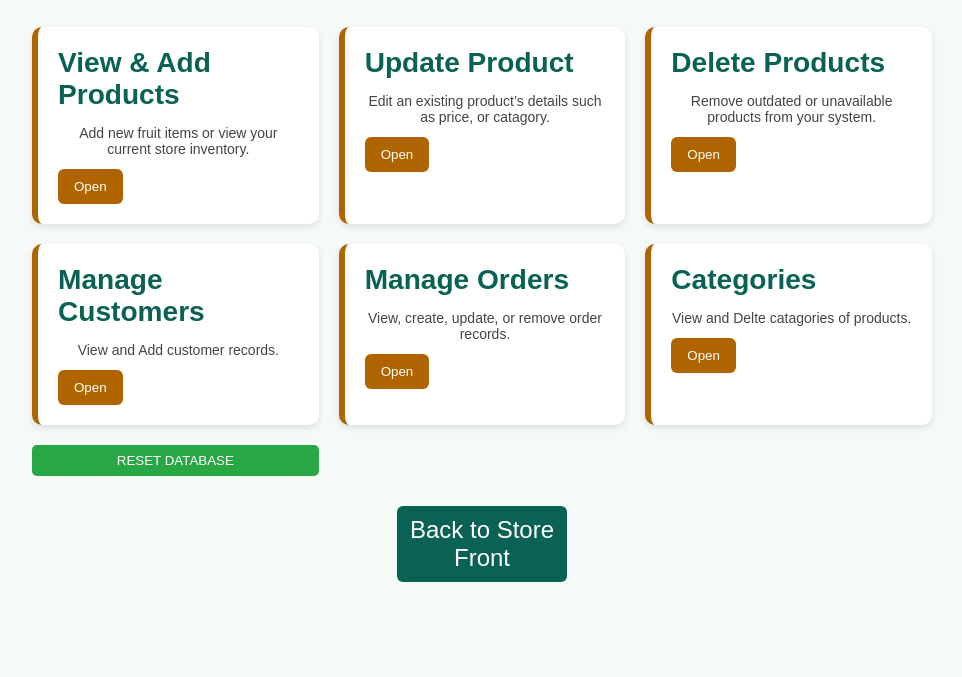
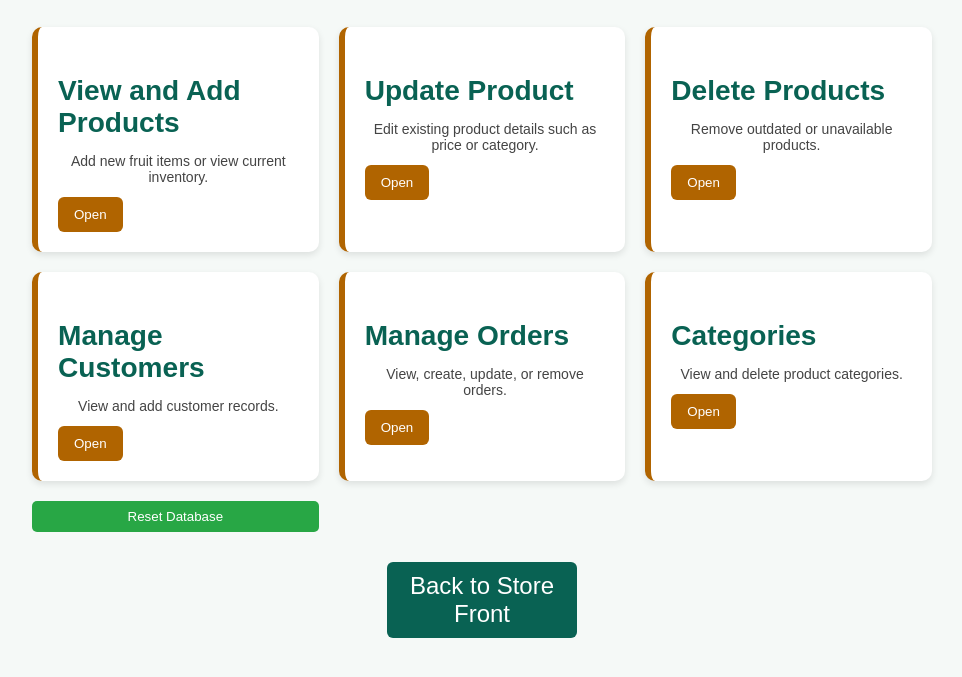
Before and after one commit to mhambric/exotic-fruit-frontend, a plain HTML site: page client-home.html in a window 1280 px wide. Shown: the part 161-838 px from the top of the page, without its empty margins (158-1120 px from the left). Drawn offline with Linux system fonts and the light colour scheme.

Commit message:
Add files via upload

```diff
--- a/client-home.html
+++ b/client-home.html
@@ -1,15 +1,20 @@
 <!DOCTYPE html>
 <html lang="en">
 <head>
+  <!-- Basic page setup -->
   <meta charset="UTF-8">
   <title>Client Dashboard | Exotic Fruits</title>
 
+  <!-- Custom font for headings -->
   <link href="https://fonts.googleapis.com/css2?family=Pacifico&display=swap" rel="stylesheet">
+
+  <!-- Shared application styles -->
   <link rel="stylesheet" href="style.css">
 
+  <!-- Page specific layout styles -->
   <style>
     body {
-      font-family: Arial;
+      font-family: Arial, sans-serif;
       background: #f5f9f7;
       padding: 20px;
     }
@@ -38,7 +43,7 @@
     }
 
     .card h3 {
-      margin: 0 0 10px 0;
+      margin-bottom: 10px;
       color: #096253;
     }
 
@@ -64,7 +69,7 @@
     .back-btn {
       margin-top: 30px;
       display: block;
-      width: 150px;
+      width: 170px;
       text-align: center;
       background-color: #096253;
       color: white;
@@ -83,72 +88,82 @@
 
 <body>
 
+  <!-- Dashboard heading -->
   <h1>Client Dashboard</h1>
 
+  <!-- Management feature grid -->
   <div class="grid">
 
+    <!-- Product management -->
     <div class="card">
-      <h3>View & Add Products</h3>
-      <p>Add new fruit items or view your current store inventory.</p>
+      <h3>View and Add Products</h3>
+      <p>Add new fruit items or view current inventory.</p>
       <button onclick="location.href='view-and-add-products.html'">Open</button>
     </div>
 
     <div class="card">
       <h3>Update Product</h3>
-      <p>Edit an existing product’s details such as price, or catagory.</p>
+      <p>Edit existing product details such as price or category.</p>
       <button onclick="location.href='update-product.html'">Open</button>
     </div>
 
     <div class="card">
       <h3>Delete Products</h3>
-      <p>Remove outdated or unavailable products from your system.</p>
+      <p>Remove outdated or unavailable products.</p>
       <button onclick="location.href='delete-product.html'">Open</button>
     </div>
 
+    <!-- Customer management -->
     <div class="card">
       <h3>Manage Customers</h3>
-      <p>View and Add customer records.</p>
+      <p>View and add customer records.</p>
       <button onclick="location.href='manage-customers.html'">Open</button>
     </div>
 
+    <!-- Order management -->
     <div class="card">
       <h3>Manage Orders</h3>
-      <p>View, create, update, or remove order records.</p>
+      <p>View, create, update, or remove orders.</p>
       <button onclick="location.href='manage-orders.html'">Open</button>
     </div>
 
+    <!-- Category management -->
     <div class="card">
       <h3>Categories</h3>
-      <p>View and Delte catagories of products.</p>
+      <p>View and delete product categories.</p>
       <button onclick="location.href='categories.html'">Open</button>
     </div>
 
-    <button id="resetBtn">RESET DATABASE</button>
+    <!-- Database reset action -->
+    <button id="resetBtn">Reset Database</button>
   </div>
 
-  <a href="index.html" class="back-btn"> Back to Store Front</a>
+  <!-- Navigation back to storefront -->
+  <a href="index.html" class="back-btn">Back to Store Front</a>
 
-<script>
+  <!-- Backend interaction logic -->
+  <script>
     const API_BASE = "http://classwork.engr.oregonstate.edu:7788";
 
-    // RESET DATABASE BUTTON FUNCTION
+    // Reset database to sample data
     document.getElementById("resetBtn").addEventListener("click", async () => {
       try {
-        const res = await fetch(`${API_BASE}/procedures/reset-tables`, { method: "POST" });
+        const res = await fetch(`${API_BASE}/procedures/reset-tables`, {
+          method: "POST"
+        });
+
         if (res.ok) {
-          alert(" Database has been reset to original sample data!");
+          alert("Database has been reset to original sample data.");
           location.reload();
         } else {
-          alert("Error resetting database,check backend connection.");
+          alert("Unable to reset database. Please check backend connection.");
         }
-      } catch (err) {
-        console.error("Error resetting database:", err);
-        alert(" An error occurred while trying to reset the database.");
+      } catch (error) {
+        console.error("Database reset error:", error);
+        alert("An error occurred while attempting to reset the database.");
       }
-
     });
   </script>
 
-
 </body>
 </html>
```
